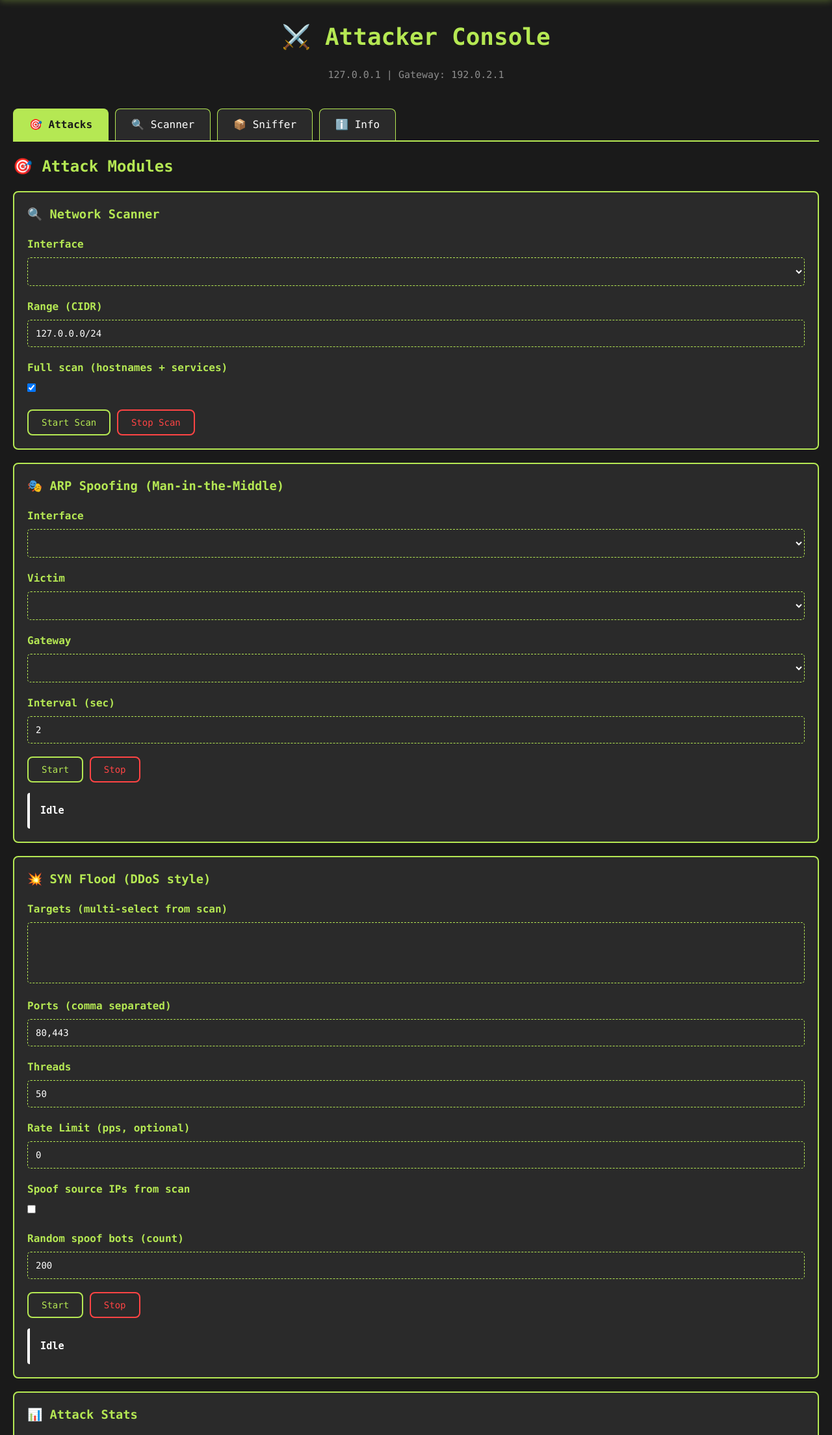
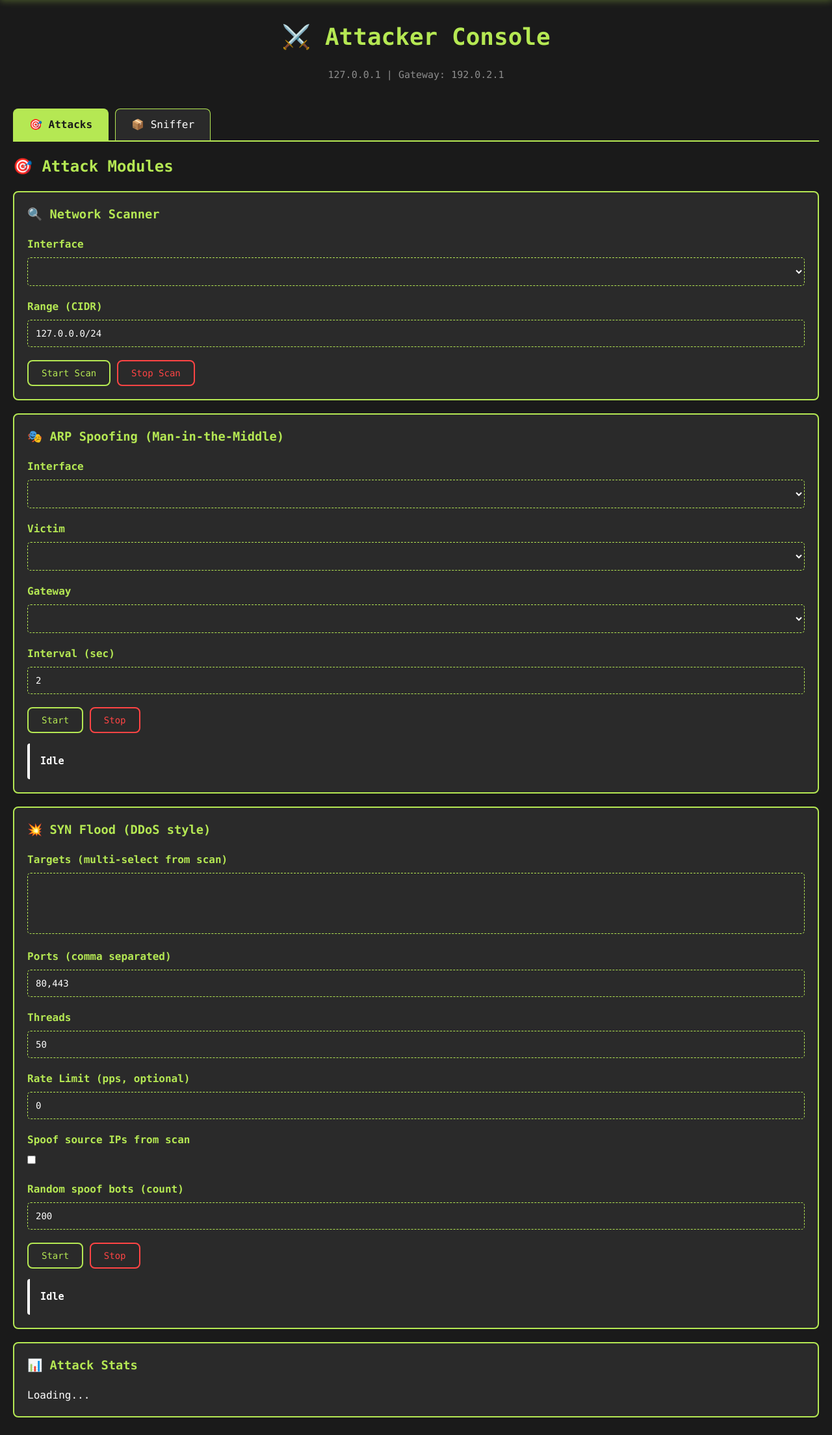
Before and after one commit to kaoutherBenSalah/testIDS, a Flask app: page /attacker in a window 1280 px wide. Shown: the part 77-2285 px from the top of the page at 65% size. Run offline with Flask 3, Linux system fonts and the light colour scheme; the visitor is signed in with stand-in values (Sample User, id 1); data that the repository does not hold is empty; parts of the project's set-up code (start-up, migrations or seed data) failed here and were passed over.

Commit message:
Clean up attacker UI: remove scanner/info tabs and unused features
- Removed Scanner tab (redundant with attacks tab)
- Removed Info tab (unnecessary notes)
- Removed Full scan checkbox and functionality (not working properly)
- Removed Promiscuous mode option (doesn't work)
- Removed Save PCAP option (doesn't work)
- Simplified UI to focus on working features: ARP, SYN flood, and basic sniffer

```diff
--- a/templates/attacker.html
+++ b/templates/attacker.html
@@ -11,9 +11,7 @@
 
     <div class="tabs">
         <div class="tab active" onclick="switchTab('attacks', this)">🎯 Attacks</div>
-        <div class="tab" onclick="switchTab('scanner', this)">🔍 Scanner</div>
         <div class="tab" onclick="switchTab('sniffer', this)">📦 Sniffer</div>
-        <div class="tab" onclick="switchTab('info', this)">ℹ️ Info</div>
     </div>
 
     <div id="attacks-tab" class="tab-content active">
@@ -29,10 +27,6 @@
                 <div class="form-group">
                     <label>Range (CIDR)</label>
                     <input type="text" id="scan-range" placeholder="auto" />
-                </div>
-                <div class="form-group">
-                    <label>Full scan (hostnames + services)</label>
-                    <input type="checkbox" id="full-scan" checked />
                 </div>
             </div>
             <div class="button-row">
@@ -110,13 +104,6 @@
         </div>
     </div>
 
-    <div id="scanner-tab" class="tab-content">
-        <h2>🔍 Network Scanner (Detailed View)</h2>
-        <div class="card">
-            <p>Full results with extended information - same controls as in Attacks tab.</p>
-        </div>
-    </div>
-
     <div id="sniffer-tab" class="tab-content">
         <h2>📦 Traffic Sniffer</h2>
         <div class="card">
@@ -150,27 +137,12 @@
                     <label>Timeout (seconds)</label>
                     <input type="number" id="sniffer-timeout" value="0" min="0" />
                 </div>
-                <div class="form-group">
-                    <label>Promiscuous</label>
-                    <input type="checkbox" id="sniffer-promisc" />
-                </div>
-                <div class="form-group">
-                    <label>Save PCAP</label>
-                    <input type="checkbox" id="sniffer-pcap" />
-                </div>
             </div>
             <div class="button-row">
                 <button class="btn" onclick="startSniffer()">Start Sniffer</button>
                 <button class="btn btn-danger" id="sniffer-stop-btn" onclick="stopSniffer()" disabled>Stop Sniffer</button>
             </div>
             <div id="packet-list" style="background: #0a0e27; color: #00ff41; font-family: 'Courier New', monospace; padding: 1rem; border-radius: 4px; max-height: 500px; overflow-y: auto; font-size: 0.85rem; line-height: 1.4;"></div>
-        </div>
-    </div>
-
-    <div id="info-tab" class="tab-content">
-        <h2>ℹ️ Notes</h2>
-        <div class="card">
-            <p>Scanning resolves hostnames, shows open ports and banners when available. Scan results feed ARP and SYN target selectors. SYN flood supports multiple targets/ports and optional spoofing with rate limiting. Sniffer presets quickly filter common traffic.</p>
         </div>
     </div>
 </div>
@@ -428,7 +400,6 @@
         const iface = document.getElementById('scan-interface').value;
         const rangeField = document.getElementById('scan-range');
         let range = rangeField.value || defaultRange || '';
-        const fullScan = document.getElementById('full-scan').checked;
 
         if (!range) {
             const chosen = interfacesCache.find(i => i.name === iface);
@@ -446,7 +417,7 @@
         try {
             document.getElementById('scan-results').innerHTML = `<div style="color: #0ff; padding: 1rem; text-align: center;">
                 <div style="font-size: 1.2rem; margin-bottom: 0.5rem;">🔍 SCANNING ${range || 'auto-detected range'}...</div>
-                <div style="color: #888; font-size: 0.9rem;">Interface: ${iface} | Full scan: ${fullScan ? 'YES (all ports)' : 'NO (common ports only)'}</div>
+                <div style="color: #888; font-size: 0.9rem;">Interface: ${iface}</div>
                 <div style="margin-top: 1rem; color: #0f0; font-family: monospace;">⚡ Sending ARP requests...</div>
             </div>`;
 
@@ -456,7 +427,7 @@
                 body: JSON.stringify({
                     interface: iface,
                     network_range: range,
-                    full_scan: fullScan
+                    full_scan: false
                 })
             });
 
@@ -664,8 +635,6 @@
         const iface = document.getElementById('sniffer-interface').value;
         const count = parseInt(document.getElementById('sniffer-count').value || '0');
         const timeout = parseInt(document.getElementById('sniffer-timeout').value || '0');
-        const promisc = document.getElementById('sniffer-promisc').checked;
-        const pcap = document.getElementById('sniffer-pcap').checked;
 
         if (snifferPollInterval) {
             clearInterval(snifferPollInterval);
@@ -681,8 +650,8 @@
                     interface: iface,
                     count,
                     timeout,
-                    promisc,
-                    pcap_file: pcap ? `capture_${Date.now()}.pcap` : null
+                    promisc: false,
+                    pcap_file: null
                 })
             });
 
```
